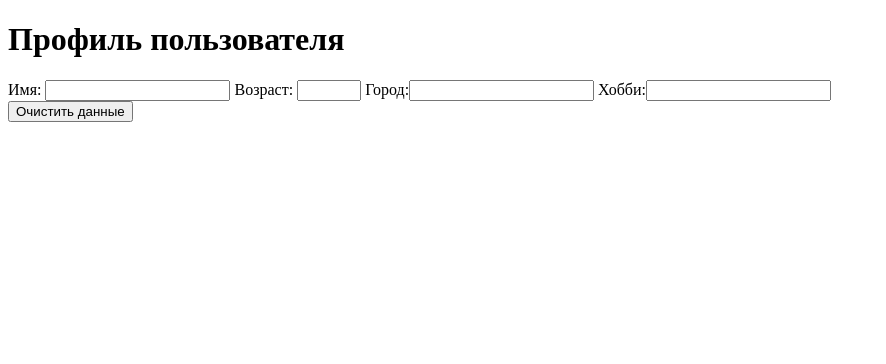
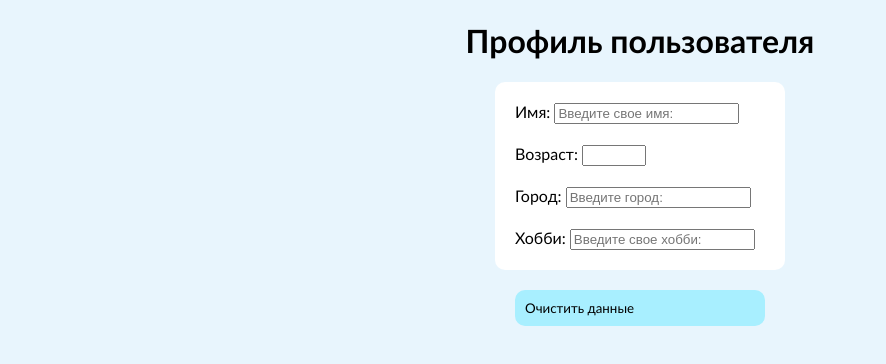
Before and after one commit to gorbashevarita/Lab23_JSInteractive, a plain HTML site: page profile/index.html in a window 1280 px wide. Shown: the whole page, without its empty margins (0-886 px from the left). Drawn offline with Linux system fonts and the light colour scheme.

Commit message:
Added CSS for profile layout

```diff
--- a/profile/index.html
+++ b/profile/index.html
@@ -9,10 +9,10 @@
 <body>
     <h1>Профиль пользователя</h1>
     <form id="form" class="form">
-        <label>Имя: <input type="text" name="name" required></label>
+        <label>Имя: <input type="text" name="name" placeholder="Введите свое имя:" required></label>
         <label>Возраст: <input type="number" name="age" min="1" max="120" required></label>
-        <label>Город:<input type="text" name="town" required></label>
-        <label>Хобби:<input type="text" name="hobbi" required></label>
+        <label>Город: <input type="text" name="town" placeholder="Введите город:"></label>
+        <label>Хобби: <input type="text" name="hobbi" placeholder="Введите свое хобби:"></label>
     </form>
     <button id="clean" class="clean">Очистить данные</button>
     <script src="main.js"></script>
--- a/profile/style.css
+++ b/profile/style.css
@@ -0,0 +1,40 @@
+body {
+    margin: 0;
+    padding: 0;
+    box-sizing: border-box;
+    background-color: rgb(232, 245, 253);
+
+}
+h1 {
+    display: flex;
+    text-align: center;
+    justify-content: center;
+    font-family:'Trebuchet MS', 'Lucida Sans Unicode', 'Lucida Grande', 'Lucida Sans', Arial, sans-serif;
+}
+.form {
+    display: flex;
+    flex-direction: column;
+    gap: 20px;
+    background-color: rgb(255, 255, 255);
+    padding: 20px;
+    max-width: 300px;
+    width: 250px;
+    border-radius: 10px;
+    font-family: 'Trebuchet MS', 'Lucida Sans Unicode', 'Lucida Grande', 'Lucida Sans', Arial, sans-serif;
+    margin: 0 auto;
+}
+.clean {
+    display: flex;
+    flex-direction: column;
+    background-color: rgb(168, 239, 255);
+    border: none;
+    padding: 10px;
+    max-width: 300px;
+    width: 250px;
+    border-radius: 10px;
+    font-family: 'Trebuchet MS', 'Lucida Sans Unicode', 'Lucida Grande', 'Lucida Sans', Arial, sans-serif;
+    margin: 20px auto;
+}
+.clean:hover {
+    background-color: rgb(145, 235, 255);
+}
```
